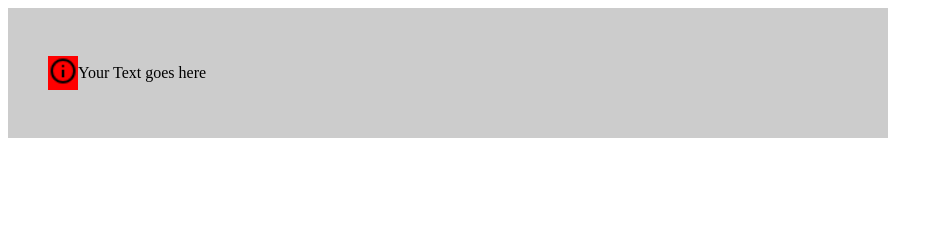
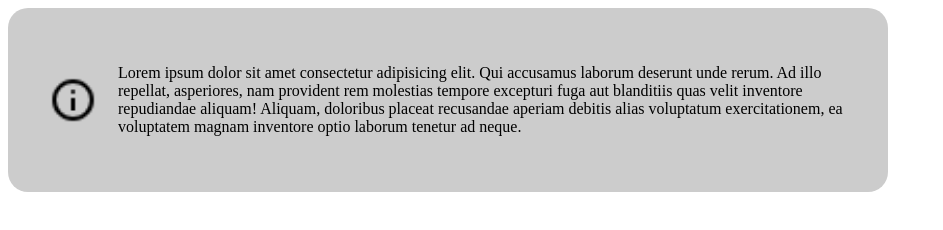
Before and after one commit to kaidecoder/alert-box, a website: page index.html in a window 1280 px wide. Shown: the whole page, without its empty margins (0-943 px from the left). Drawn offline with nearby package versions, Linux system fonts and the light colour scheme.

Commit message:
box styled

```diff
--- a/index.html
+++ b/index.html
@@ -17,7 +17,7 @@
                 </div>
 
             <div class="text">
-                <p>Your Text goes here</p>
+                <p>Lorem ipsum dolor sit amet consectetur adipisicing elit. Qui accusamus laborum deserunt unde rerum. Ad illo repellat, asperiores, nam provident rem molestias tempore excepturi fuga aut blanditiis quas velit inventore repudiandae aliquam! Aliquam, doloribus placeat recusandae aperiam debitis alias voluptatum exercitationem, ea voluptatem magnam inventore optio laborum tenetur ad neque.</p>
             </div>
         </div>
     </div>
--- a/styles.css
+++ b/styles.css
@@ -13,14 +13,37 @@
     background-color: #ccc;
     max-width: 800px;
     width: 100%;
+    border-radius: 20px;
+    max-height: 300px;
+    height: 100%;
 }
 
 .alert-box > div:nth-child(1){
-    background-color: red;
+    /* background-color: red; */
+    height: 100px;
+    width: 100px;
+    display: flex;
+    justify-content: center;
+    align-items: center;
+    margin-right: 20px;
+}
+
+.error{
+
+}
+
+.warning{
+
+}
+
+.success{
+
 }
 
 .logo{
-    width: 30px;
-    height: 30px;
+    width: 50px;
+    height: 50px;
     object-fit: contain;
+    height: 100%;
+
 }
```
